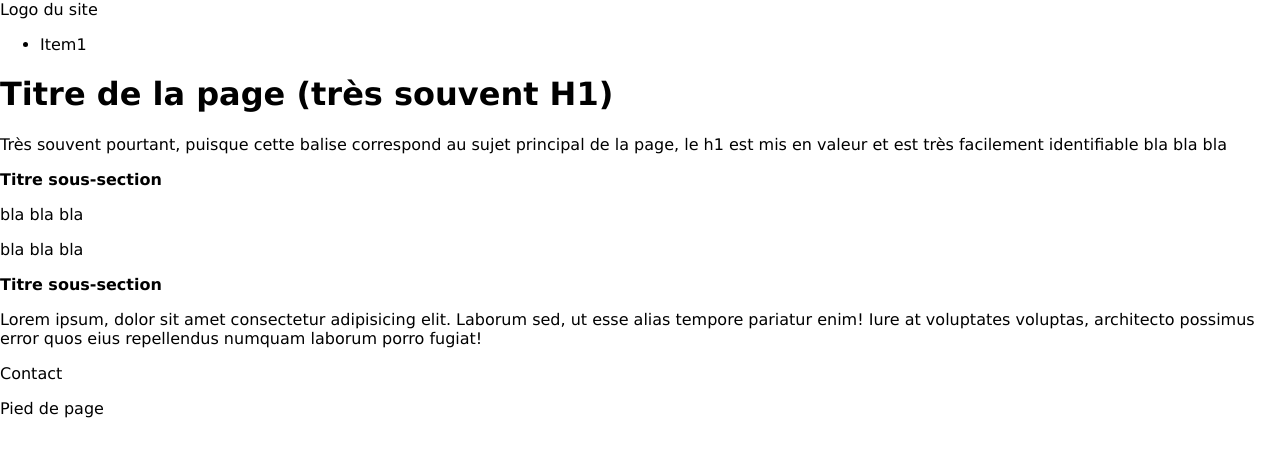
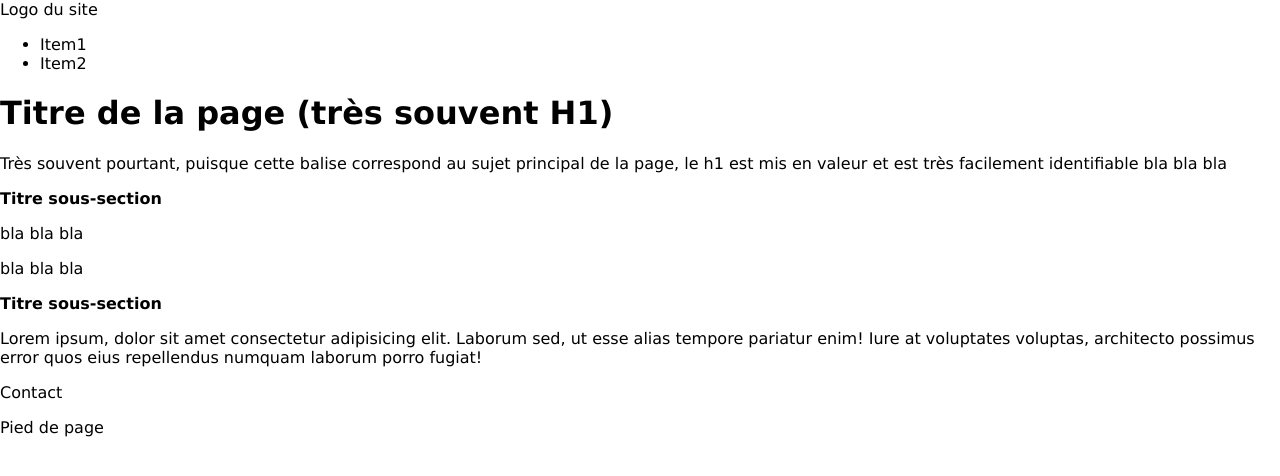
Before and after one commit to pdufourcegep/test2, a plain HTML site: page index.html in a window 1280 px wide. Drawn offline with nearby package versions, Linux system fonts and the light colour scheme; files that its build step writes are made by us from their sources.

Commit message:
Update index.html

```diff
--- a/index.html
+++ b/index.html
@@ -26,6 +26,9 @@
         <ul>
             <li>
                 Item1
+            </li>
+             <li>
+                Item2
             </li>
         </ul>
     </nav>
```
